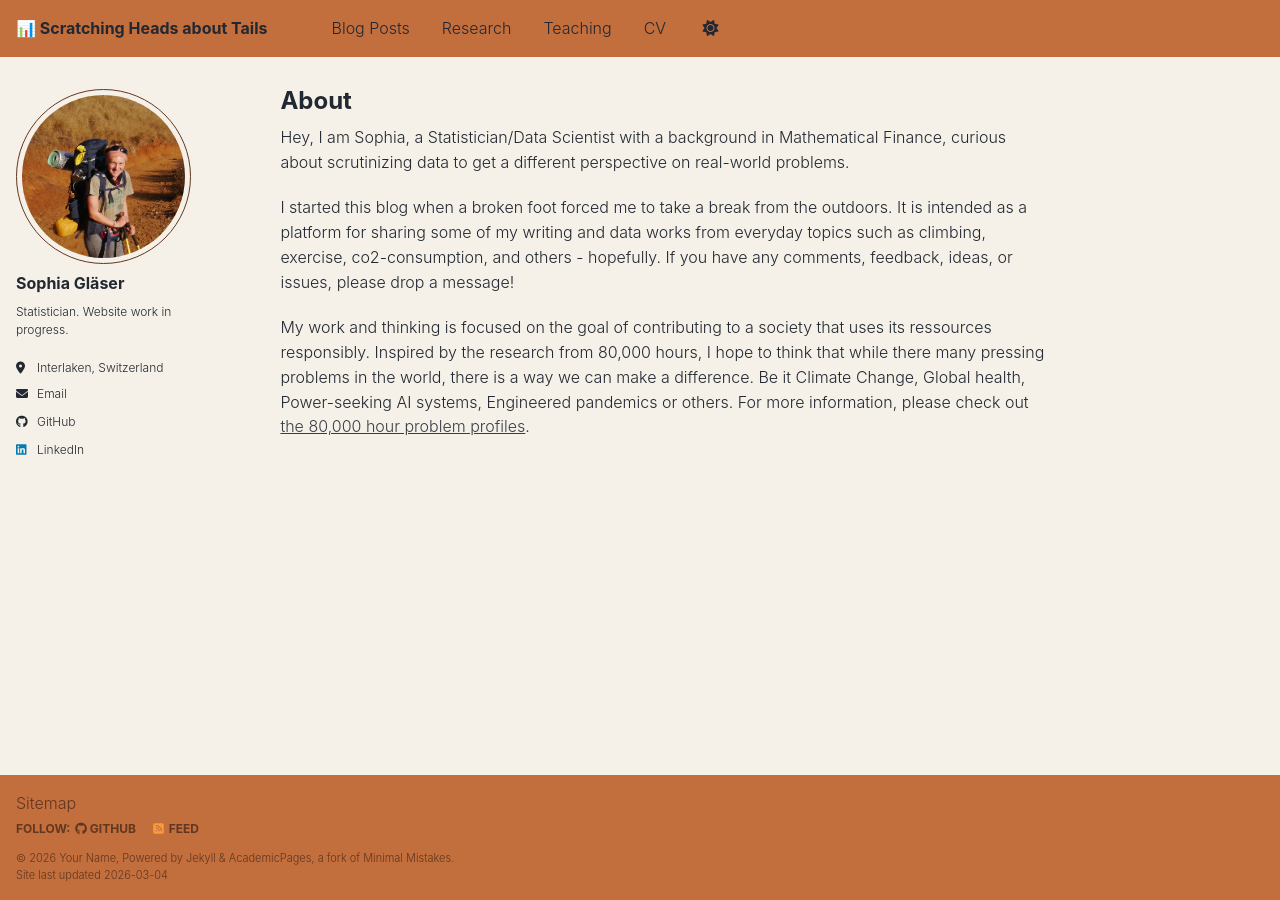
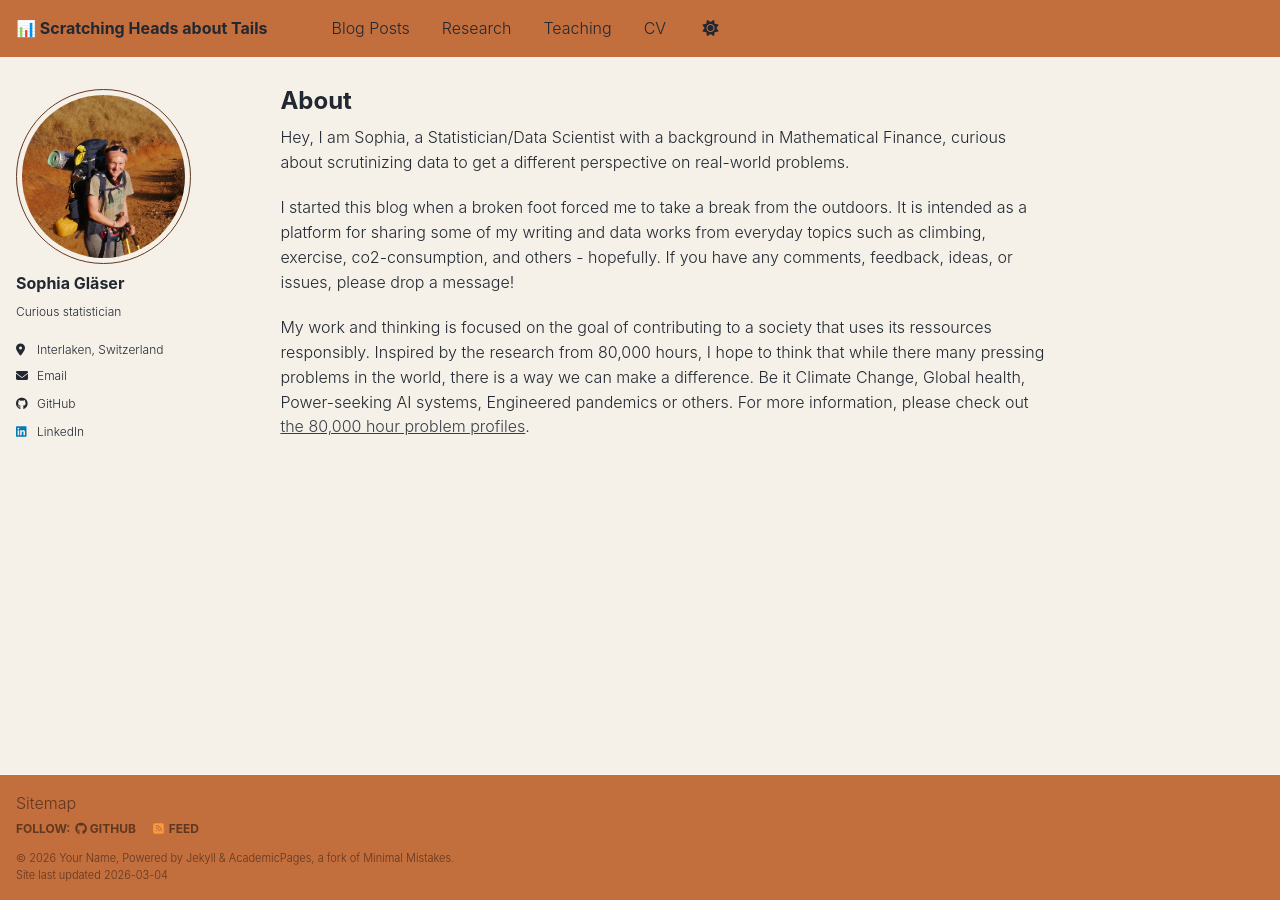
Before and after one commit to sophchl/sophchl.github.io, a Jekyll site: the page built from _pages/about.md, in a window 1280 px wide. Built offline with Jekyll 4.4.1, drawn with Linux system fonts in a browser that asks for light colours; a script bundle is joined from its source files by our own code; library files that are not in the unit come from our copies.

Commit message:
update bio

```diff
--- a/_config.yml
+++ b/_config.yml
@@ -26,7 +26,7 @@ author:
   avatar           : "profile.png"
   name             : "Sophia Gläser"
   pronouns         : # example: "she/her"
-  bio              : "Statistician. Website work in progress."
+  bio              : "Curious statistician"
   location         : "Interlaken, Switzerland"
   employer         : # "Red Brick University"
   uri              : # URL
```
